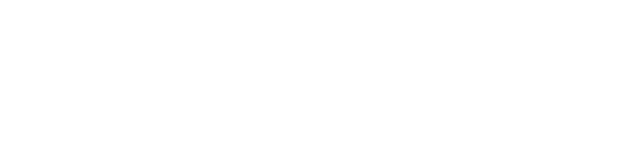
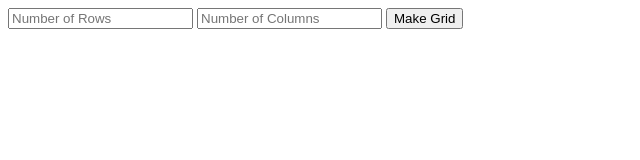
Before and after one commit to jfuller957/acme-grid-maker, a plain HTML site: page index.html in a window 1280 px wide. Shown: the whole page, without its empty margins (0-640 px from the left). Drawn offline with Linux system fonts and the light colour scheme.

Commit message:
added form inputs for numbers and button

```diff
--- a/index.html
+++ b/index.html
@@ -4,9 +4,17 @@
   <meta charset="UTF-8">
   <meta name="viewport" content="width=device-width, initial-scale=1.0">
   <meta http-equiv="X-UA-Compatible" content="ie=edge">
+  <link rel="stylesheet" href="styles.css">
   <title>Document</title>
 </head>
 <body>
-
+  <div id="container">
+    <form action="">
+      <input type="number" name="Rows" id="" placeholder="Number of Rows">
+      <input type="number" name="Columns" id="" placeholder="Number of Columns">
+      <input type="button" value="Make Grid">
+    </form>
+  </div>
+  <script src="script.js"></script>
 </body>
 </html>
```
Also changed, not shown: script.js (line endings or trailing spaces).
